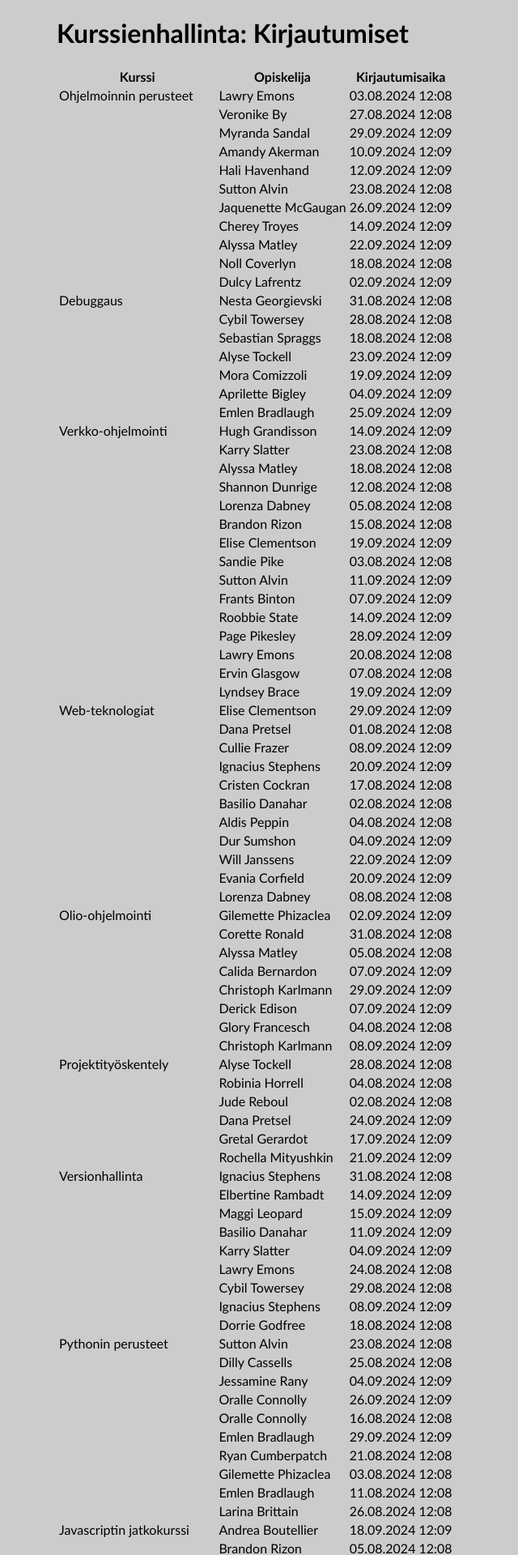
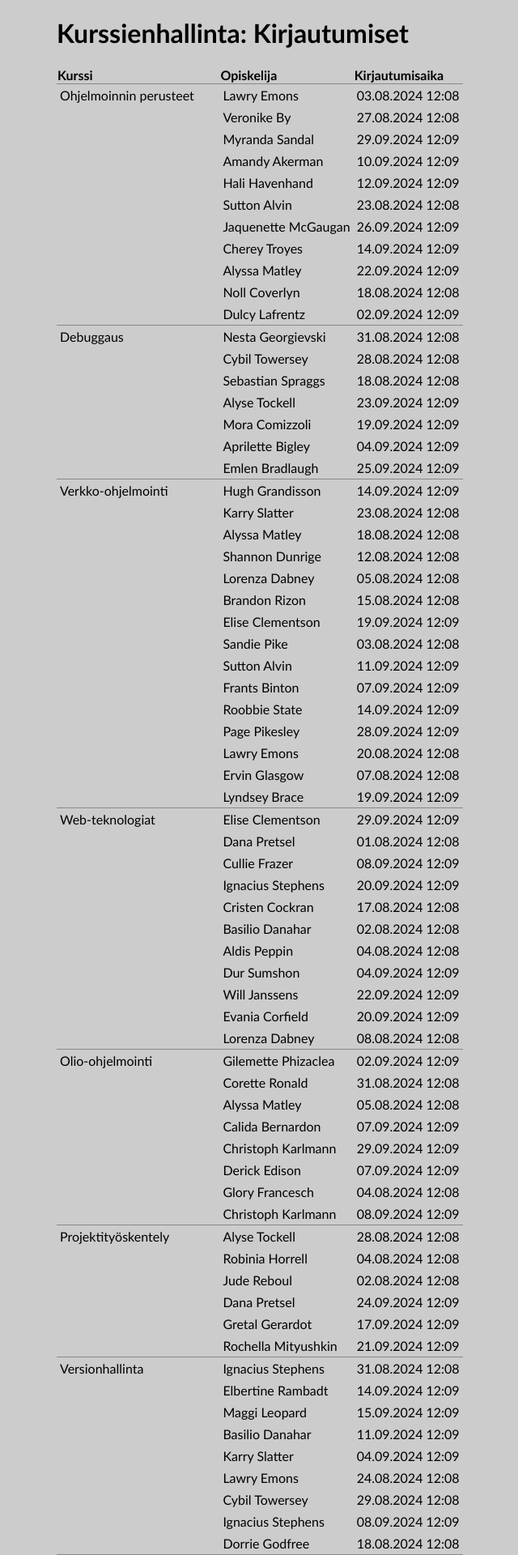
Before and after one commit to TopiS-TAI/kurssienhallinta, a PHP site: page /kirjautumiset.php in a window 1280 px wide. Shown: the part 27-1947 px from the top of the page at 81% size, without its empty margins (90-730 px from the left). Run offline with PHP 8.4, Linux system fonts and the light colour scheme; data comes from the database, SQL or seed files in the repository.

Commit message:
Otsakerivien tyylittely

```diff
--- a/kirjautumiset-list.php
+++ b/kirjautumiset-list.php
@@ -18,7 +18,7 @@
     $kirjautumiset = $query->fetchAll();
 
     foreach($kirjautumiset as $key=>$kirjautuminen) { ?>
-        <tr>
+        <tr class="<?php echo ($key == 0 or $kirjautumiset[$key - 1]['kurssin_nimi'] != $kirjautumiset[$key]['kurssin_nimi']) ? 'otsake' : '' ?>">
             <td><?php
                     if ($key == 0 or $kirjautumiset[$key - 1]['kurssin_nimi'] != $kirjautumiset[$key]['kurssin_nimi']) {
                         echo htmlspecialchars($kirjautuminen['kurssin_nimi']);
--- a/style.css
+++ b/style.css
@@ -11,6 +11,22 @@ header, main {
     max-width: 60em;
     margin: 0 auto
 }
+
+table {
+    border-collapse: collapse;
+    th {
+        text-align: left;
+        border-bottom: 1px solid #888;
+    }
+    td {
+        padding: 0.25em;
+    }
+    tr.otsake td {
+        border-top: 1px solid #888;
+    }
+}
+
+
 
 section.kurssit {
     display: flex;
```
Also changed, not shown: opiskelijat-list.php (+4 -4 lines).
